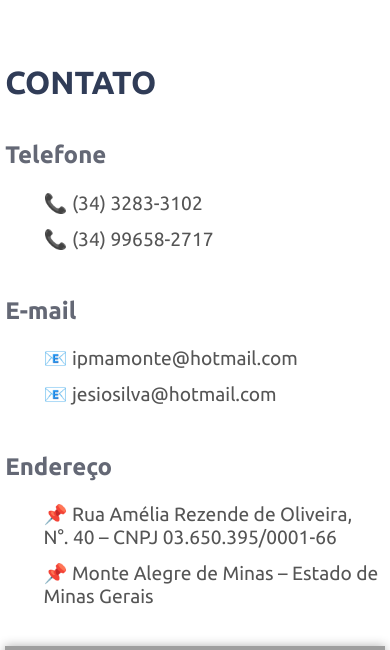
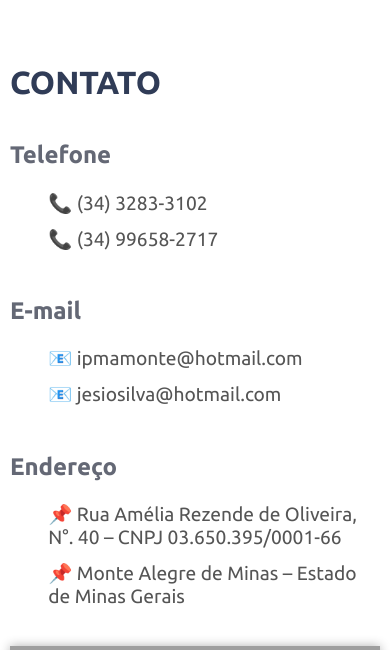
Before and after one commit to valerio-figueira/IPMA, a PHP site: page /contato.html in a window 390 px wide. Shown: the part 96-746 px from the top of the page. Run offline with PHP 8.4, Linux system fonts and the light colour scheme; grey boxes are pictures that could not be loaded.

Commit message:
font-size and padding

```diff
--- a/css/style.css
+++ b/css/style.css
@@ -1273,6 +1273,9 @@ footer .scrolltop:hover{
 }
 
 @media screen and (max-width: 500px) {
+    .main-column{
+        padding: 0 .3rem;
+    }
     .main-column .page{
         grid-template-columns: 100%;
 
@@ -1281,6 +1284,11 @@ footer .scrolltop:hover{
 
     .main-column .page h2{
         font-size: 2rem;
+    }
+
+    .main-column .page p{
+    font-size: 1rem;
+    line-height: 1.7rem;
     }
 
 }
```
